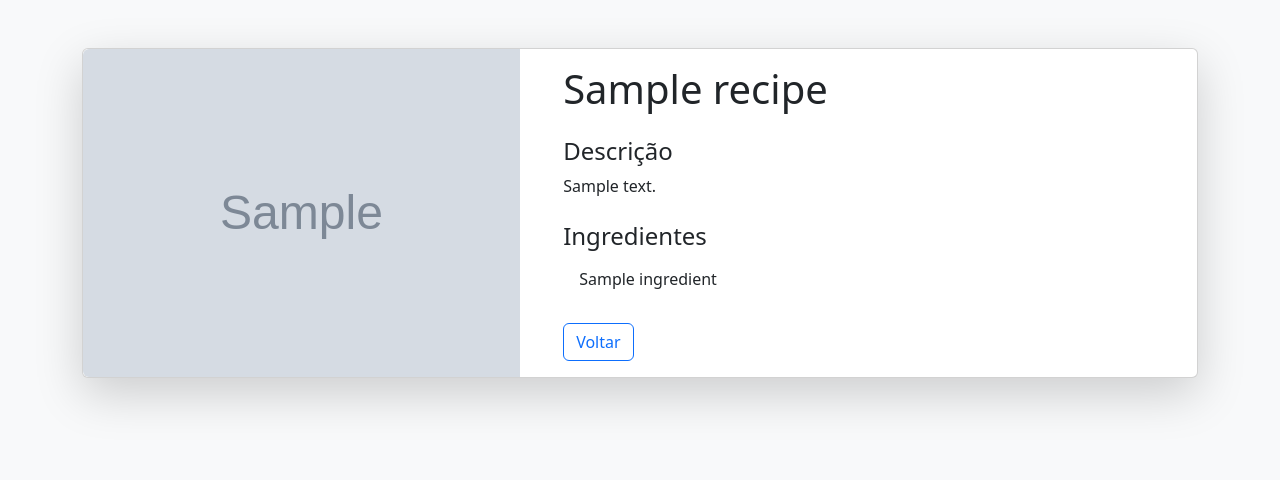
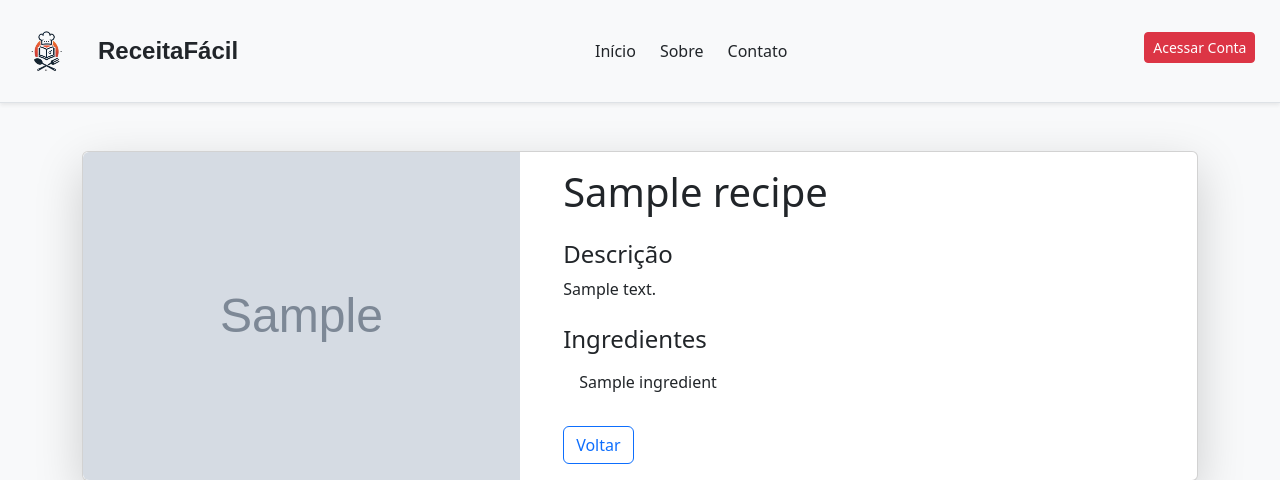
Before and after one commit to rodrigo-ot/programacao-web-25.1, a FastAPI app: page /receitas/1/page in a window 1280 px wide. Shown: the top 480 px of the page. Run offline with FastAPI, Linux system fonts and the light colour scheme; tables that the repository leaves empty hold one stand-in row (values such as "Sample post"); grey boxes marked "Sample" are stand-in pictures.

Commit message:
fix botao

```diff
--- a/templates/recipe.html
+++ b/templates/recipe.html
@@ -6,6 +6,43 @@
     <link href="https://cdn.jsdelivr.net/npm/bootstrap@5.3.3/dist/css/bootstrap.min.css" rel="stylesheet">
 </head>
 <body class="bg-light">
+
+        <header class="bg-light border-bottom shadow-sm py-3">
+        <div class="container-fluid d-flex justify-content-between align-items-center">
+
+            <div class="d-flex align-items-center">
+                <img src="/static/imgs/imgs/logo.png" alt="Receita Fácil" class="img-fluid" style="max-height: 70px;">
+                <h1 class="ms-3 mb-0 fs-4 fw-semibold text-dark" style="font-family: 'Poppins', sans-serif;">ReceitaFácil</h1>
+            </div>
+
+            <nav class="navbar navbar-expand-lg">
+                <button class="navbar-toggler" type="button" data-bs-toggle="collapse" data-bs-target="#navbarNav">
+                    <span class="navbar-toggler-icon"></span>
+                </button>
+
+                <div class="collapse navbar-collapse" id="navbarNav">
+                    <ul class="navbar-nav gap-2">
+                        <li class="nav-item">
+                            <a class="nav-link fw-medium text-dark" href="#">Início</a>
+                        </li>
+                        <li class="nav-item">
+                            <a class="nav-link fw-medium text-dark" href="#">Sobre</a>
+                        </li>
+                        <li class="nav-item">
+                            <a class="nav-link fw-medium text-dark" href="#">Contato</a>
+                        </li>
+                    </ul>
+                </div>
+            </nav>
+
+            <div class="buttons-container" style="margin-right: 1%;">
+                <button id="auth-button" type="button" class="btn btn-secondary btn-sm d-block w-100 mb-2"></button>
+                <button id="post-button" class="btn btn-primary btn-sm w-100 mb-2" style="display: none;" data-bs-toggle="modal" data-bs-target="#postRecipeModal">Postar Receita</button>
+            </div>
+
+        </div>
+    </header>
+
     <div class="container my-5">
         <div class="card shadow-lg">
             <div class="row g-0">
@@ -37,4 +74,46 @@
 
     <script src="https://cdn.jsdelivr.net/npm/bootstrap@5.3.3/dist/js/bootstrap.bundle.min.js"></script>
 </body>
+<script>
+    document.addEventListener("DOMContentLoaded", async function () {
+        const authButton = document.getElementById("auth-button");
+        const postButton = document.getElementById("post-button");
+        const container = document.getElementById("receitas-container");
+
+        const token = localStorage.getItem("token");
+        let userRole = null;
+
+        // Auth
+        if (token) {
+            authButton.textContent = "Encerrar Sessão";
+            authButton.classList.add("btn-secondary");
+            authButton.classList.remove("btn-danger");
+
+            authButton.addEventListener("click", () => {
+                localStorage.removeItem("token");
+                window.location.reload();
+            });
+
+            try {
+                const response = await fetch("/me", {
+                    headers: { "Authorization": `Bearer ${token}` }
+                });
+
+
+            } catch (error) {
+                console.error("Erro ao verificar usuário:", error);
+            }
+
+        } else {
+            authButton.textContent = "Acessar Conta";
+            authButton.classList.add("btn-danger");
+            authButton.classList.remove("btn-secondary");
+
+            authButton.addEventListener("click", () => {
+                window.location.href = "/auth";
+            });
+        }
+    });
+</script>
+
 </html>
```
